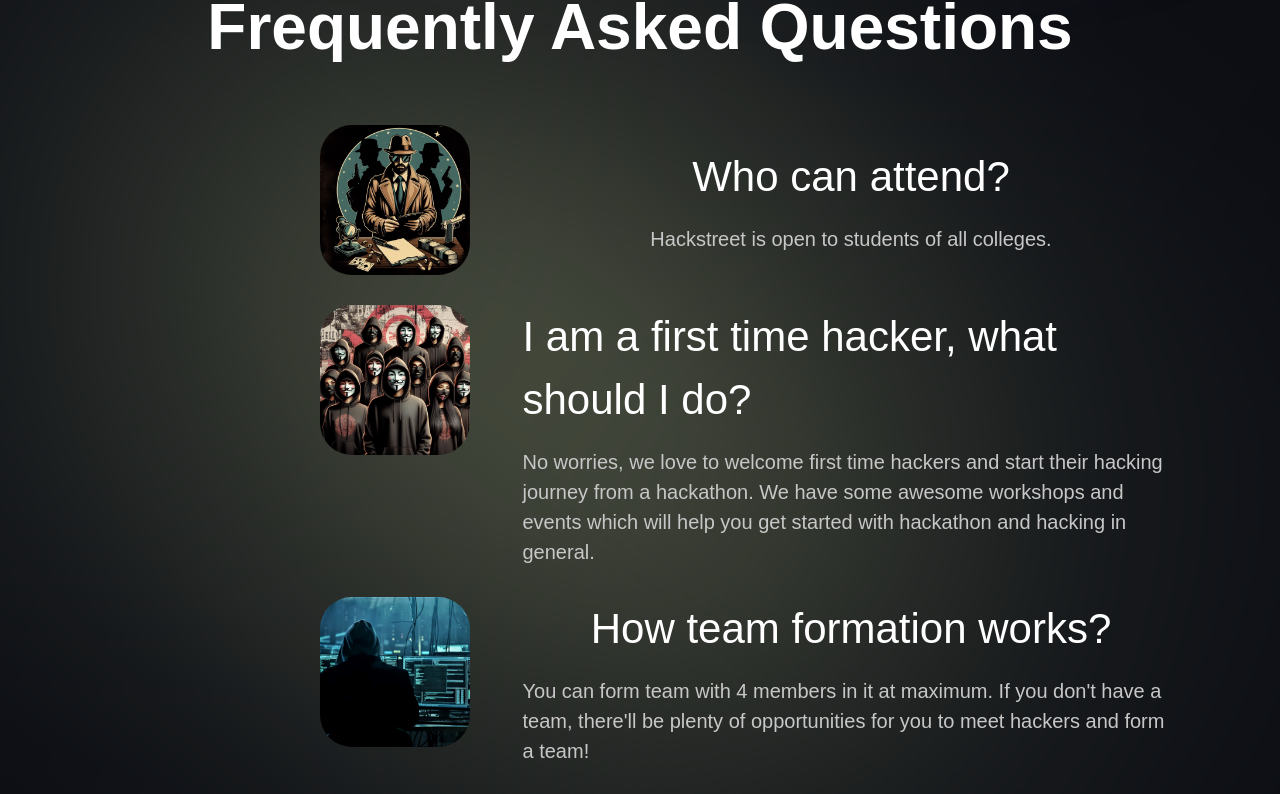
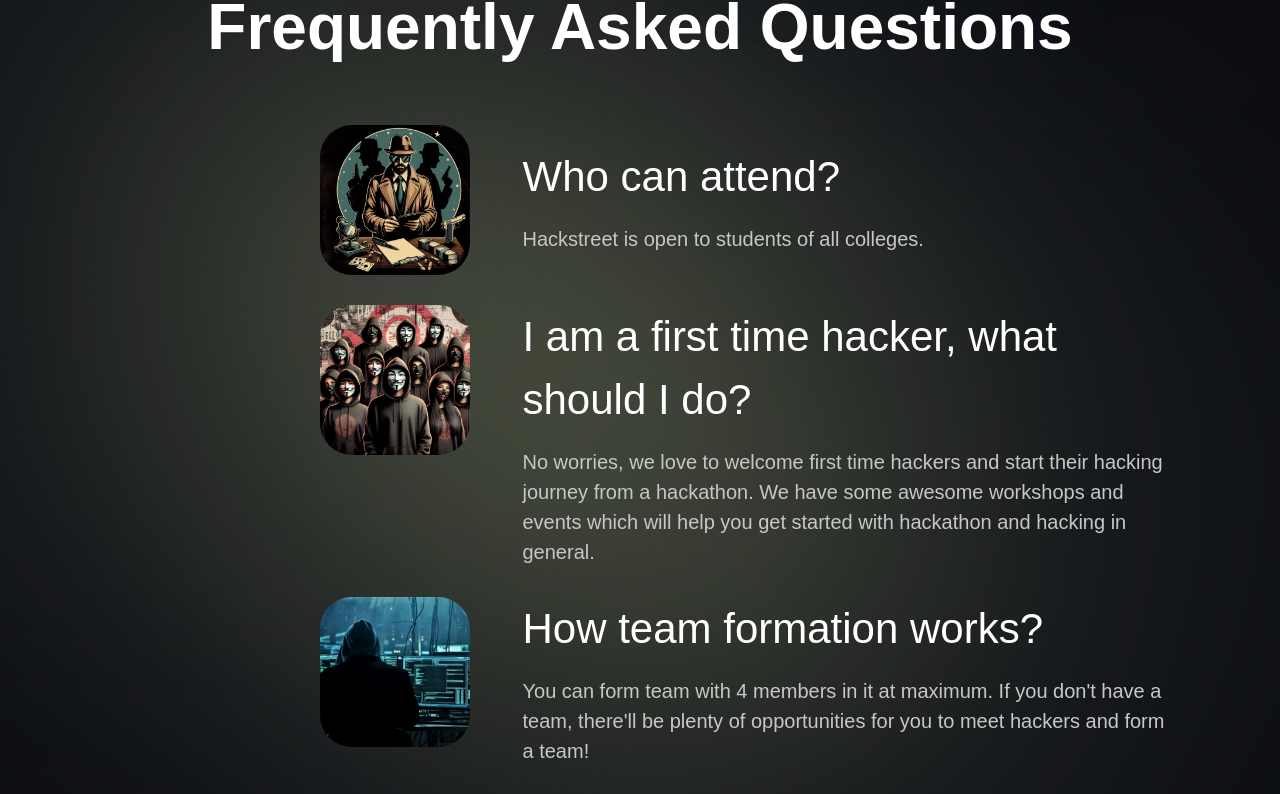
Before and after one commit to goelraghav002/hackstreet24, a Next.js app: page / in a window 1280 px wide. Shown: the part 5034-5828 px from the top of the page. Built offline with nearby package versions, Linux system fonts and the light colour scheme; a web font is replaced by a local one.

Commit message:
faq fixed

```diff
--- a/components/InsightCard.jsx
+++ b/components/InsightCard.jsx
@@ -19,10 +19,10 @@
       <div className="w-full flex items-center">
         <div className="flex-1 md:ml-54 mx-auto flex flex-col max-w-[90%]">
 
-          <h4 className="font-normal flex justify-center lg:text-[42px] text-[26px] text-white">
+          <h4 className="font-normal flex  lg:text-[42px] text-[26px] text-white">
             {title}
           </h4>
-          <p className="mt-[16px] flex justify-center font-normal lg:text-[20px] text-[14px] text-secondary-white">
+          <p className="mt-[16px] flex  font-normal lg:text-[20px] text-[14px] text-secondary-white">
             {subtitle}
           </p>
         </div>
```
